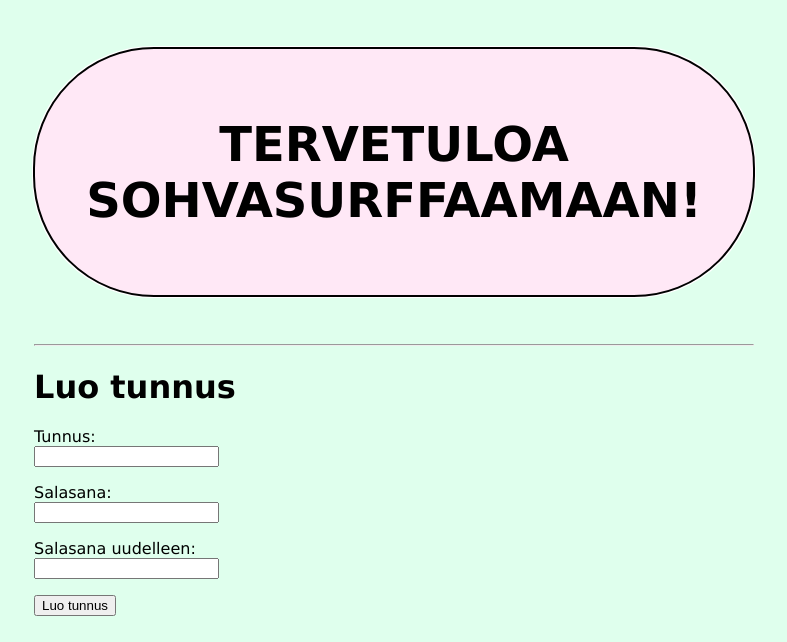
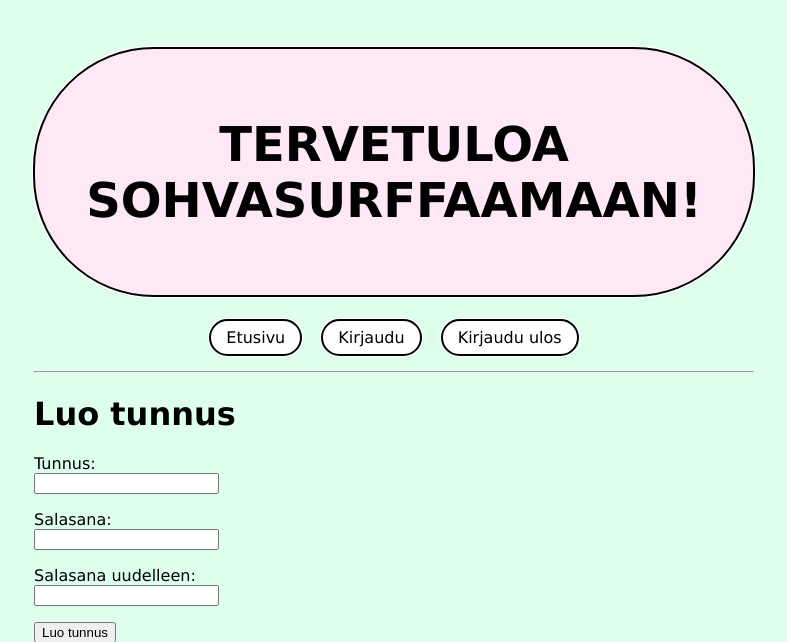
Before and after one commit to EeviLuukkonen/couchsurfing-app, a Flask app: page /register in a window 1280 px wide. Shown: the top 642 px of the page, without its empty margins (246-1033 px from the left). Run offline with Flask 2, Linux system fonts and the light colour scheme.

Commit message:
add navigation, layout and registeration bugfix

```diff
--- a/routes.py
+++ b/routes.py
@@ -1,5 +1,5 @@
 from os import error
-from flask import render_template, request, redirect
+from flask import render_template, request, redirect, sessions
 from app import app
 from db import db
 import users
@@ -30,22 +30,22 @@ def register():
 
     if request.method == "POST":
         username = request.form["username"]
+        if 3 > len(username) > 20:
+            return render_template("error.html", message="Käyttäjänimen pituuden tulee olla 3-20 merkkiä")
+
         password1 = request.form["password1"]
         password2 = request.form["password2"]
-
-        if 3 > len(username) > 20:
-            return render_template("error.html", error="Käyttäjänimen pituuden tulee olla 3-20 merkkiä")
 
         if password1 != password2:
             return render_template("error.html", message="Salasanat eivät täsmää")
 
-        if 3 > len(password1) > 20:
+        if password1 == "":
             return render_template("error.html", message="Salasanan pituuden tulee olla 3-20 merkkiä")
 
         if users.register(username, password1):
             return redirect("/")
         else:
-            return render_template("register.html", error=True)
+            return render_template("error.html", message="Tunnuksen luonti epäonnistui!")
 
 @app.route("/logout")
 def logout():
@@ -63,12 +63,12 @@ def new():
         description = request.form["description"]
 
         if len(description) > 500:
-            return render_template("error.html", message="Kommentti on liian pitkä")
+            return render_template("/error.html", message="Kommentti on liian pitkä")
         if description == "" or address == "" or phone_number == "":
-            return render_template("/new.html", error=True)
+            return render_template("/error.html", message="Kohteen lisäys epäonnistui. Täytä kaikki kohdat!")
 
         user = users.user_id()
-        print(user)
+
         if user:
             if destinations.new_destination(user, address, phone_number, description):
                 return render_template("/new.html", success=True)
@@ -84,6 +84,7 @@ def show_destination(destination_id):
 @app.route("/review", methods=["post"])
 def review():
     destination_id = request.form["destination_id"]
+    user_id = request.form["user_id"]
 
     stars = int(request.form["stars"])
     if stars < 1 or stars > 5:
@@ -91,9 +92,12 @@ def review():
 
     comment = request.form["comment"]
     if len(comment) > 500:
-        return render_template("destination.html", error=True, message="Liian pitkä kommentti!")
+        return render_template("error.html", message="Kommentin tulee olla alle 500 merkkiä pitkä.")
     if comment == "":
-        comment = "-"
+        return render_template("error.html", message="Kommentti ei saa olla tyhjä!")
+
+    if int(users.user_id()) == int(user_id):
+        return render_template("error.html", message="Et voi arvioida omaa kohdettasi!")
 
     destinations.add_review(users.user_id(), destination_id, stars, comment)
 
@@ -101,5 +105,9 @@ def review():
 
 @app.route("/user/<int:user_id>")
 def show_user_info(user_id):
-    list = users.get_user_info(user_id)
-    return render_template("user.html", destinations=list, info=list[0])
+    username = users.get_user_info(user_id)
+    list = users.get_users_destinations(user_id)
+    if list == []:
+        return render_template("user.html", username = username)
+    else:
+        return render_template("user.html", destinations=list, username=username)
--- a/static/main.css
+++ b/static/main.css
@@ -14,7 +14,27 @@ body {
     border-radius: 5em;
     text-align: center;
     margin-top: 2em;
-    margin-bottom: 2em;
+    margin-bottom: 1em;
+}
+
+.navigating li {
+    display: inline-block;
+    padding: .5em 1em;
+    background: white;
+    border-radius: 5em;
+    margin-left: .5em;
+    margin-right: .5em;
+    outline: auto;
+}
+
+.navigating ul {
+    text-align: center;
+    padding: 0;
+}
+
+.navigating li a {
+    color: #000;
+    text-decoration: none;
 }
 
 nav {
--- a/templates/destination.html
+++ b/templates/destination.html
@@ -21,7 +21,6 @@
 </ul>
 {% endif %}
 
-
 {% if session.username %}
 <h3>Arvioi kohde:</h3>
 <form action="/review" method="post">
@@ -38,6 +37,7 @@ Kommentti:<br>
 <textarea name="comment" rows="3" cols="40" maxlength="1000"></textarea>
 <p><input type="submit" value="Lähetä">
 <input type="hidden" name="destination_id" value="{{ id }}">
+<input type="hidden" name="user_id" value="{{ user_id }}">
 </form>
 {% endif %}
 
--- a/templates/index.html
+++ b/templates/index.html
@@ -15,7 +15,7 @@
     {% endfor %}
     </p>
     <p><a href="/new">Lisää uusi kohde</a></p>
-    <p><a href="/logout">Kirjaudu ulos</a></p>
+    <p><a href="/user/{{ session.user_id }}">Oma profiili</a></p>
 
     {% else %}
     <div class="content" >
--- a/templates/layout.html
+++ b/templates/layout.html
@@ -9,6 +9,13 @@
     <div class="header">
         <h1>TERVETULOA SOHVASURFFAAMAAN!</h1>
     </div>
+    <div class="navigating">
+      <ul>
+      <li><a href="/">Etusivu</a></li>
+      <li><a href="/login">Kirjaudu</a></li>
+      <li><a href="/logout">Kirjaudu ulos</a></li>
+      </ul>
+    </div>
     <hr>
     {% block content %}{% endblock %}
   </body>
--- a/templates/new.html
+++ b/templates/new.html
@@ -20,5 +20,4 @@ Kohteen lisäys onnistui!
 {% if error %}
 Kohteen lisäys epäonnistui. Täytä kaikki kohdat!
 {% endif %}
-<p><a href="/">Takaisin etusivulle</a></p>
 {% endblock %}
--- a/templates/register.html
+++ b/templates/register.html
@@ -11,9 +11,6 @@ Salasana: <br><input type="password" name="password1" minlength="3" maxlength="2
 <p>
 Salasana uudelleen: <br><input type="password" name="password2" minlength="3" maxlength="20">
 </p>
-{% if error %}
-Virhe
-{% endif %}
 <input type="submit" value="Luo tunnus">
 </form>
 {% endblock %}
```
Also changed, not shown: templates/user.html (+4 -4 lines), users.py (+11 -3 lines).
